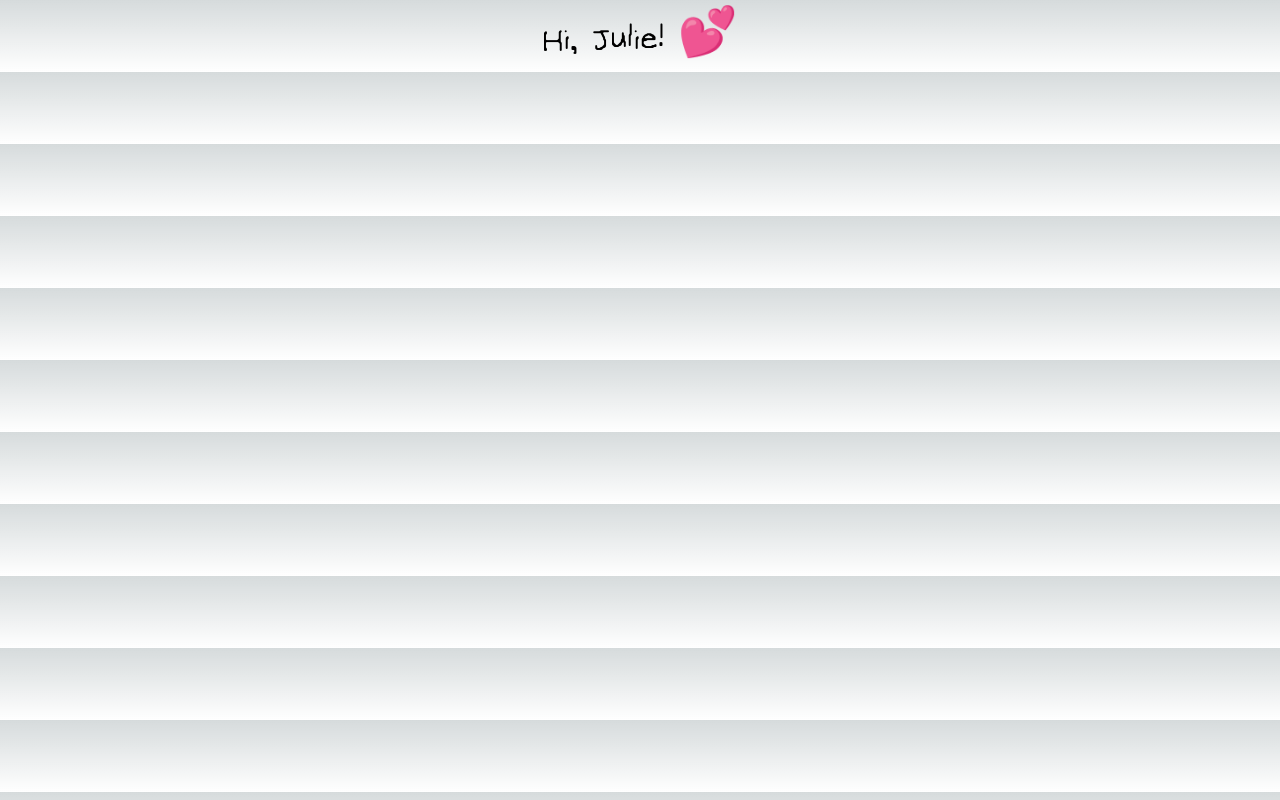
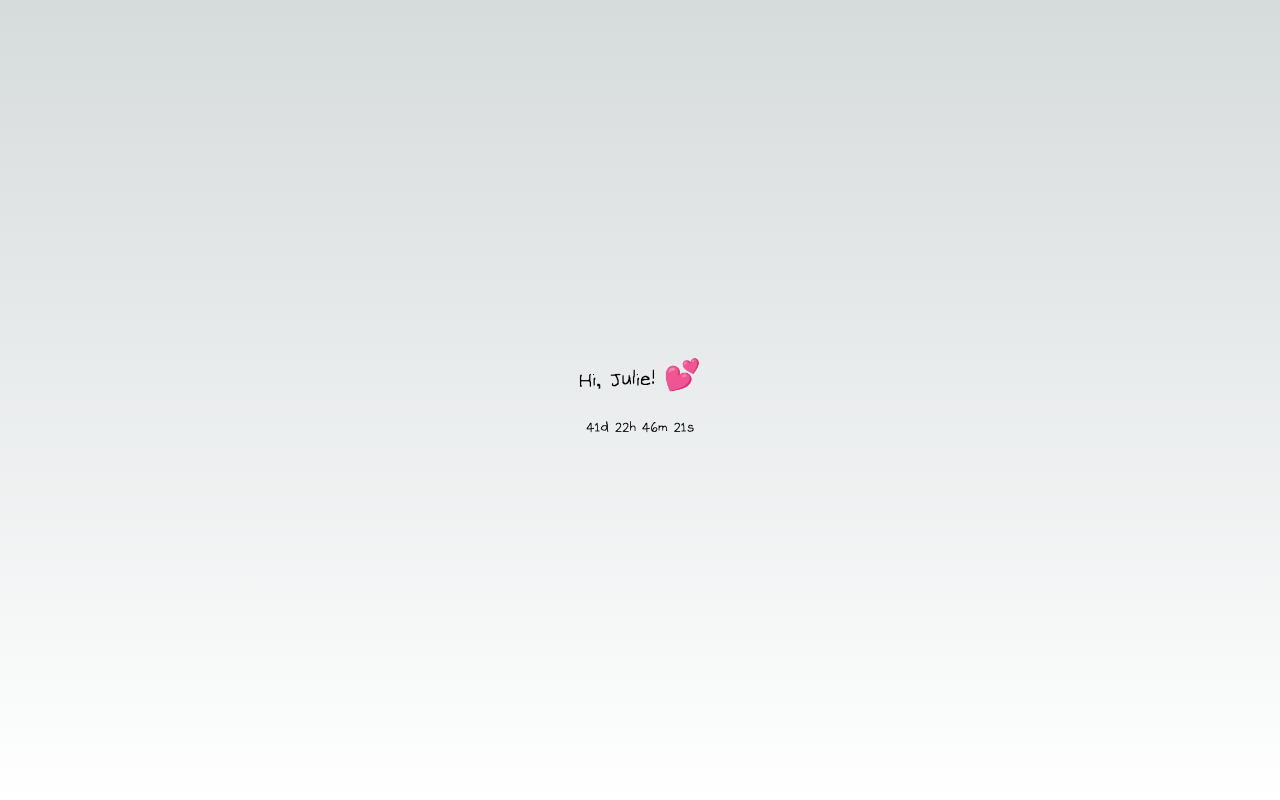
Before and after one commit to mAngelo-dev/july5th, a Next.js app: page / in a window 1280 px wide. Built offline with nearby package versions, Linux system fonts and the light colour scheme.

Commit message:
v1.0 countdown ready

```diff
--- a/app/page.tsx
+++ b/app/page.tsx
@@ -1,7 +1,47 @@
+"use client";
+import React, { useEffect, useState } from 'react';
+
 export default function Home() {
-  return (
-      <main className='flex justify-center align-middle'>
-        <h1>Hi, Julie! 💕</h1>
-      </main>
-  );
+    const [timeLeft, setTimeLeft] = useState({ days: 0, hours: 0, minutes: 0, seconds: 0 });
+
+    useEffect(() => {
+        function calculateTimeLeft() {
+            const targetDate = new Date('July 5, 2024 15:00:00').getTime();
+            const now = new Date().getTime();
+            const distance = targetDate - now;
+
+            if (distance < 0) {
+                return null;
+            }
+
+            const days = Math.floor(distance / (1000 * 60 * 60 * 24));
+            const hours = Math.floor((distance % (1000 * 60 * 60 * 24)) / (1000 * 60 * 60));
+            const minutes = Math.floor((distance % (1000 * 60 * 60)) / (1000 * 60));
+            const seconds = Math.floor((distance % (1000 * 60)) / 1000);
+
+            return { days, hours, minutes, seconds };
+        }
+
+        const interval = setInterval(() => {
+            const timeLeft = calculateTimeLeft();
+            if (timeLeft) {
+                setTimeLeft(timeLeft);
+            } else {
+                clearInterval(interval);
+            }
+        }, 1000);
+
+        return () => clearInterval(interval);
+    }, []);
+
+    return (
+        <main className='flex justify-center items-center min-h-screen'>
+            <div className='text-center'>
+                <h1 className='text-3xl mb-4'>Hi, Julie! 💕</h1>
+                <div id="countdown" className='text-xl'>
+                    {timeLeft.days}d {timeLeft.hours}h {timeLeft.minutes}m {timeLeft.seconds}s
+                </div>
+            </div>
+        </main>
+    );
 }
```
